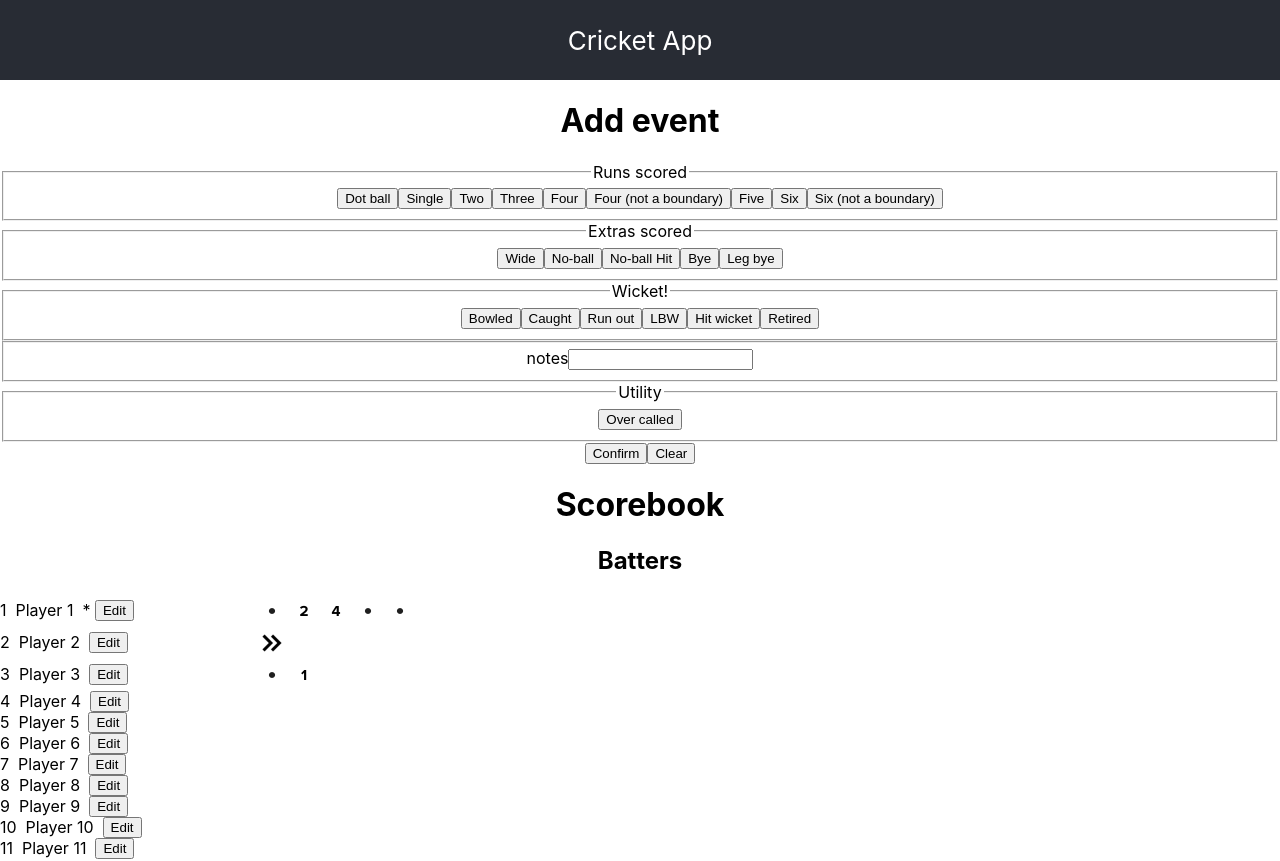
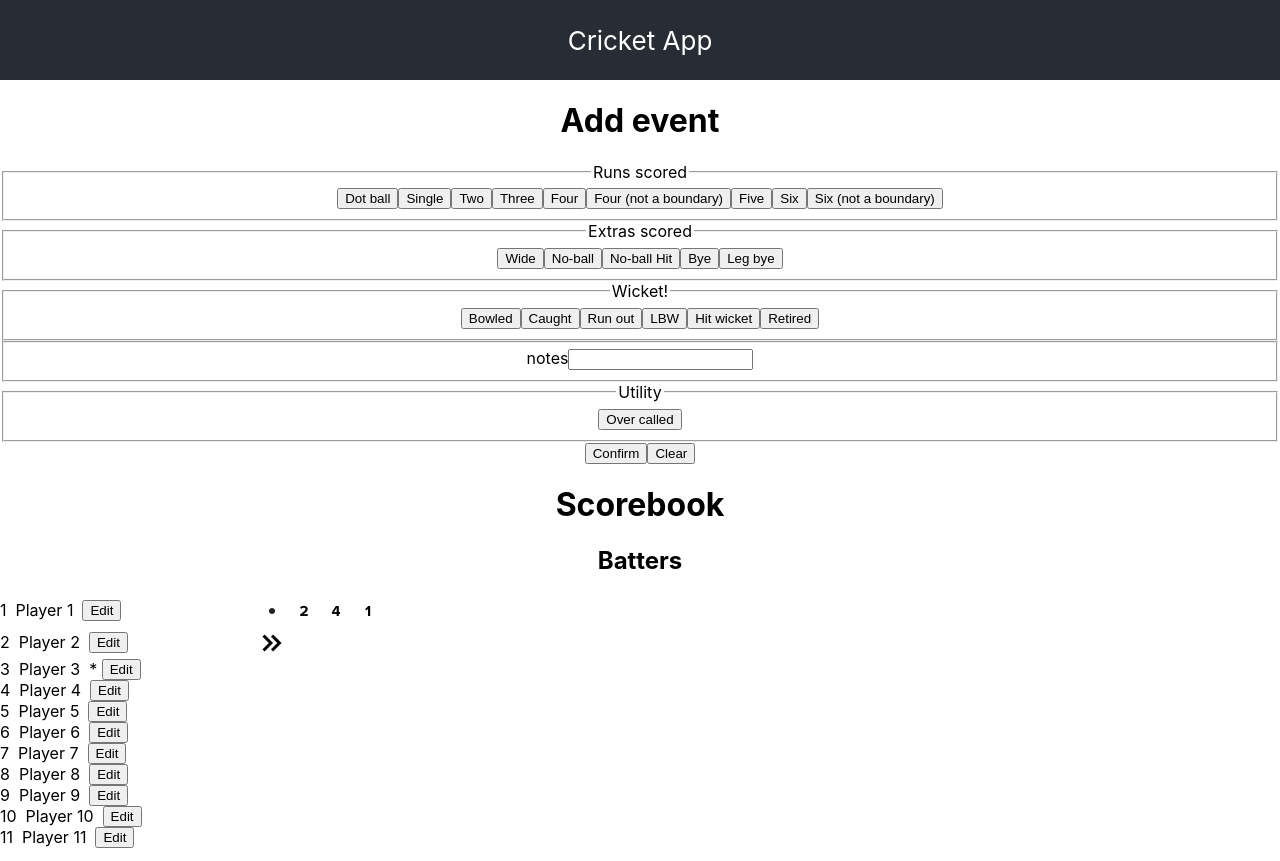
Before and after one commit to effortnottalent/cricket-scorer-app, a React (Create React App) app: page / in a window 1280 px wide. Shown: the top 861 px of the page. Built offline with nearby package versions, Linux system fonts and the light colour scheme.

Commit message:
symbols seem to be matching up now, although I'll probably end up redoing them

```diff
--- a/src/AddEvent.js
+++ b/src/AddEvent.js
@@ -7,7 +7,6 @@
 import { fieldPositionsList } from './FieldPositions';
 
 const defaultEvent = {
-    runs: -1,
     notes: ''
 };
 
@@ -71,7 +70,7 @@
                     })}
                 </fieldset>
 
-                {(event.runs !== -1 ||
+                {(event.runs !== undefined ||
                     event.wicket?.type === 'run out' ||
                     event.wicket?.type === 'caught') &&
                     <fieldset className='fieldPosition'>
--- a/src/Symbol.js
+++ b/src/Symbol.js
@@ -13,23 +13,23 @@
             return 9;
         } else if(event.extra) {
             if(event.extra === 'wide') {
-                if(event.wicket === 'run out') {
+                if(event.wicket.type === 'run out') {
                     return 20 + event.runs;
                 } else {
                     return 20;
                 }
             } else if(event.extra === 'no-ball' &&
-                    event.wicket === 'run out') {
+                    event.wicket.type === 'run out') {
                 return 36 + event.runs;
             } else if(event.extra === 'bye' &&
-                    event.wicket === 'run out') {
+                    event.wicket.type === 'run out') {
                 return 45 + event.runs;
             } else if(event.extra === 'leg bye' &&
-                    event.wicket === 'run out') {
+                    event.wicket.type === 'run out') {
                 return 48 + event.runs;
             }
         } else {
-            if(event.wicket === 'run out') {
+            if(event.wicket.type === 'run out') {
                 return 8;
             } else {
                 return 7;
@@ -37,11 +37,15 @@
         }
     } else if(event.extra) {
         if(isBatter) {
-            return 6;
+            if(event.extra === 'no-ball hit') {
+                return event.runs - 1;
+            } else {
+                return null;
+            }
         } else if(event.extra === 'wide') {
-            return 15 + event.runs;
+            return 15 + (event.runs ?? 0);
         } else if(event.extra === 'no-ball') {
-            return event.runs === 0 ? 25 : 31 + event.runs;
+            return (event.runs === undefined || event.runs === 0) ? 25 : 31 + event.runs;
         } else if(event.extra === 'no-ball hit') {
             return 25 + event.runs;
         } else if(event.extra === 'bye') {
--- a/src/scoreCalculations.js
+++ b/src/scoreCalculations.js
@@ -30,7 +30,7 @@
             id: id++,
         };
 
-        if(event.runs % 2 !== 0) {
+        if((event.runs ?? 0) % 2 !== 0) {
             [onStrikeBatterId, offStrikeBatterId] = [offStrikeBatterId, onStrikeBatterId];
         }
         if(event.wicket) {
@@ -67,18 +67,32 @@
 
 function calculateRunsIncludingExtras(events) {
     return events.reduce((acc, event) => {
-        acc += event.runs;
+        acc += event.runs ?? 0;
         if(event.extra === 'wide' ||
                 event.extra === 'no-ball' ||
                 event.extra === 'no-ball hit')
             acc++;
         return acc;
-    },0);
+    }, 0);
+}
+
+function calculateExtrasOnly(events) {
+    return events.filter(event => event.extra)
+        .reduce((acc, event) => {
+            if(event.extra !== 'no-ball hit') {
+                acc += event.runs ?? 0;
+            }
+            if(event.extra === 'wide' ||
+                    event.extra === 'no-ball' ||
+                    event.extra === 'no-ball hit')
+                acc++;
+            return acc;
+    }, 0);
 }
 
 function calculateRunsNotIncludingExtras(events) {
     return events.reduce((acc, event) => {
-        if(event.extra === 'no-ball hit' || !event.extra) acc += event.runs;
+        if(event.extra === 'no-ball hit' || !event.extra) acc += event.runs ?? 0;
         return acc;
     }, 0);
 }
@@ -92,7 +106,7 @@
     const lastEvent = enrichedEvents[enrichedEvents.length - 1];
     const overs = (lastEvent.over + (lastEvent.ball === 5 ? 1 : 0)) + '.' +
         ((lastEvent.ball + 1) % 6);
-    const extras = calculateRunsIncludingExtras(enrichedEvents.filter(event => event.extra));
+    const extras = calculateExtrasOnly(enrichedEvents);
     const batter1 = {
         id: lastEvent.onStrikeBatterId,
         runs: calculateRunsNotIncludingExtras(enrichedEvents.filter(event =>
```
